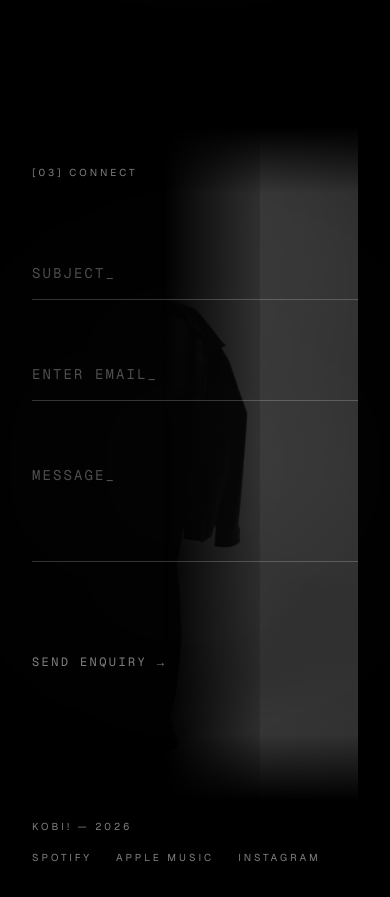
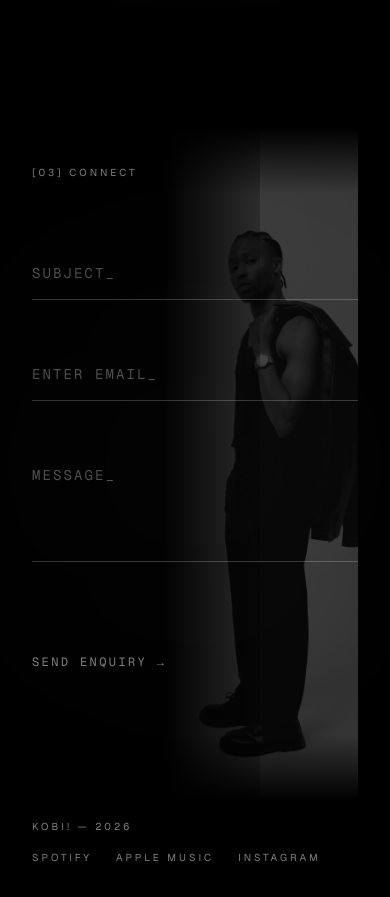
Before and after one commit to Valenor-Group/Kobi-Website, a Next.js app: page / in a window 390 px wide. Shown: the part 3280-4177 px from the top of the page. Built offline with nearby package versions, Linux system fonts and the light colour scheme.

Commit message:
Smooth narrow mobile portrait fade and center face
Co-authored-by: Cursor <cursoragent@cursor.com>

```diff
--- a/components/sections/inquire-section.tsx
+++ b/components/sections/inquire-section.tsx
@@ -41,7 +41,7 @@ export function InquireSection({ subject, onSubjectChange }: InquireSectionProps
               src={siteConfig.portrait}
               alt=""
               fill
-              className="object-cover object-right grayscale"
+              className="object-cover object-center grayscale md:object-right"
               style={{
                 maskImage:
                   'linear-gradient(to bottom, transparent, black 10%, black 90%, transparent)',
@@ -51,7 +51,7 @@ export function InquireSection({ subject, onSubjectChange }: InquireSectionProps
               onError={() => setPortraitError(true)}
             />
             <div
-              className="absolute inset-0 bg-gradient-to-r from-black via-black/15 at-[8%] to-transparent to-[25%] md:hidden"
+              className="absolute inset-0 bg-gradient-to-r from-black via-black/25 at-[3%] to-transparent to-[10%] md:hidden"
               aria-hidden
             />
             <div
```
